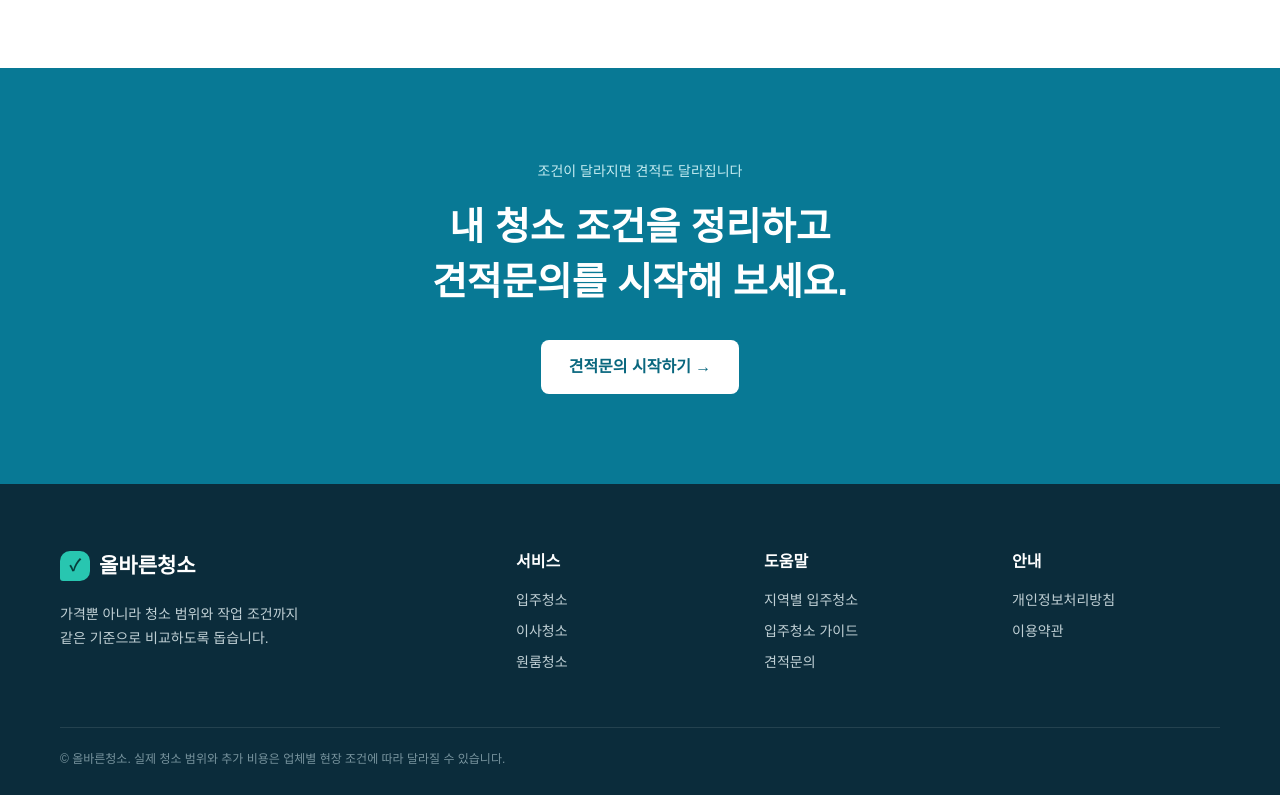
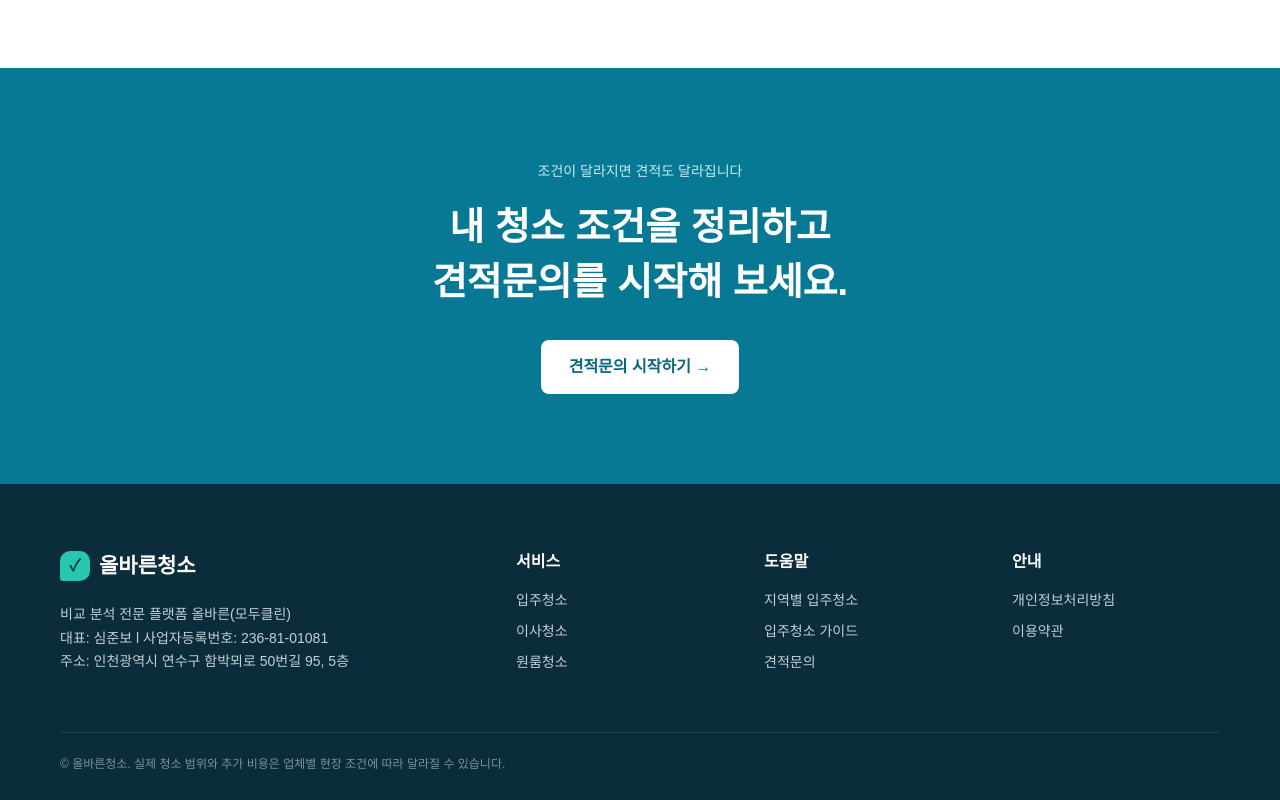
Before and after one commit to hoho601212-collab/ProperMove-inCleaning, a Next.js app: page / in a window 1280 px wide. Shown: the part 9305-10105 px from the top of the page. Built offline with nearby package versions, Linux system fonts and the light colour scheme; no server answers.

Commit message:
Update footer business information

```diff
--- a/app/layout.tsx
+++ b/app/layout.tsx
@@ -39,6 +39,6 @@ export default function RootLayout({ children }: Readonly<{ children: React.Reac
     <main>{children}</main>
     {/* 기존 내부 견적 링크 임시 보존: /estimate */}
     <a className="floatingInquiry" href={INQUIRY_URL} aria-label="무료 견적문의 페이지로 이동"><span>무료 견적문의</span><b aria-hidden="true">→</b></a>
-    <footer><div className="shell footerGrid"><div><Link href="/" className="brand brandLight"><span className="brandMark">✓</span>올바른청소</Link><p>가격뿐 아니라 청소 범위와 작업 조건까지<br/>같은 기준으로 비교하도록 돕습니다.</p></div><div><strong>서비스</strong><Link href="/service/move-in-cleaning">입주청소</Link><Link href="/service/moving-cleaning">이사청소</Link><Link href="/service/studio-cleaning">원룸청소</Link></div><div><strong>도움말</strong><Link href="/cleaning">지역별 입주청소</Link><Link href="/guide">입주청소 가이드</Link>{/* 기존 내부 견적 링크 임시 보존: /estimate */}<a href={INQUIRY_URL}>견적문의</a></div><div><strong>안내</strong><Link href="/privacy">개인정보처리방침</Link><Link href="/terms">이용약관</Link></div></div><div className="shell copyright">© 올바른청소. 실제 청소 범위와 추가 비용은 업체별 현장 조건에 따라 달라질 수 있습니다.</div></footer>
+    <footer><div className="shell footerGrid"><div><Link href="/" className="brand brandLight"><span className="brandMark">✓</span>올바른청소</Link><p>비교 분석 전문 플랫폼 올바른(모두클린)<br/>대표: 심준보 l 사업자등록번호: 236-81-01081<br/>주소: 인천광역시 연수구 함박뫼로 50번길 95, 5층</p></div><div><strong>서비스</strong><Link href="/service/move-in-cleaning">입주청소</Link><Link href="/service/moving-cleaning">이사청소</Link><Link href="/service/studio-cleaning">원룸청소</Link></div><div><strong>도움말</strong><Link href="/cleaning">지역별 입주청소</Link><Link href="/guide">입주청소 가이드</Link>{/* 기존 내부 견적 링크 임시 보존: /estimate */}<a href={INQUIRY_URL}>견적문의</a></div><div><strong>안내</strong><Link href="/privacy">개인정보처리방침</Link><Link href="/terms">이용약관</Link></div></div><div className="shell copyright">© 올바른청소. 실제 청소 범위와 추가 비용은 업체별 현장 조건에 따라 달라질 수 있습니다.</div></footer>
   </body></html>;
 }
```
